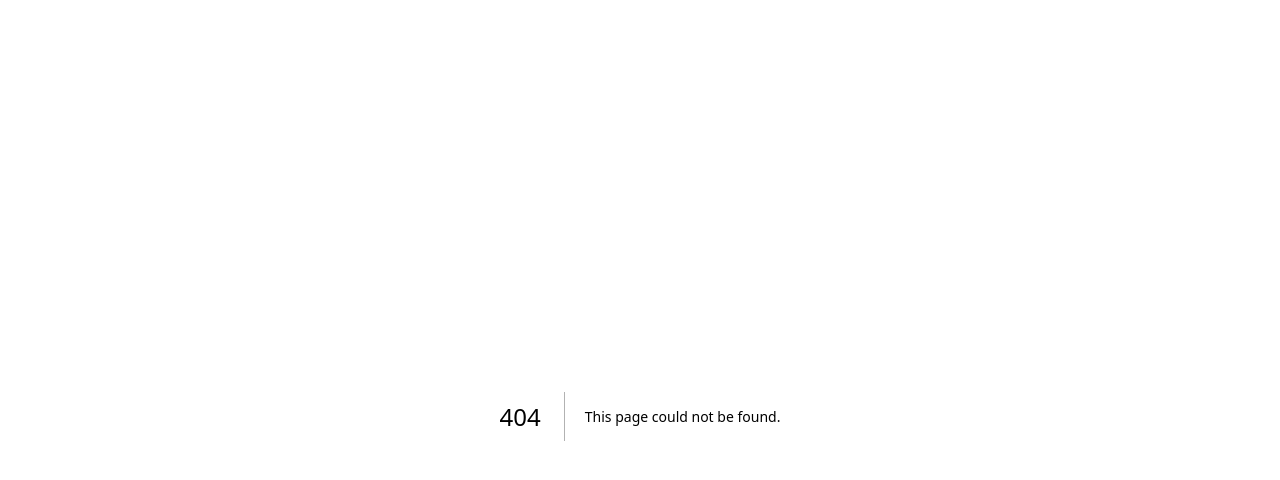
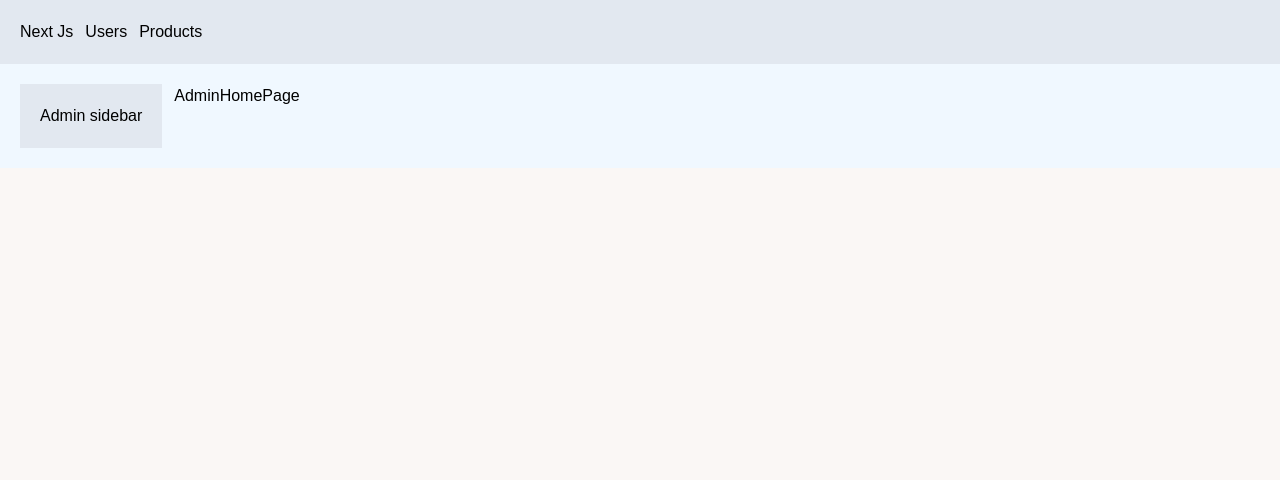
Before and after one commit to neda-jahadi/titan-1, a Next.js app: page /admin in a window 1280 px wide. Before the commit this address had no page. Shown: the top 480 px of the page. Built offline with nearby package versions, Linux system fonts and the light colour scheme.

Commit message:
Created admin layout and navbar for main layout

```diff
--- /dev/null
+++ b/app/admin/layout.tsx
@@ -0,0 +1,15 @@
+import React, { ReactNode } from 'react'
+interface Props {
+    children : ReactNode
+}
+
+const AdminLayout = ({children} : Props) => {
+  return (
+    <div className='flex'>
+        <aside className='bg-slate-200 p-5 mr-3'>Admin sidebar</aside>
+        <div>{children}</div>
+    </div>
+  )
+}
+
+export default AdminLayout
--- /dev/null
+++ b/app/admin/page.tsx
@@ -0,0 +1,9 @@
+import React from 'react'
+
+const AdminHomePage = () => {
+  return (
+    <div>AdminHomePage</div>
+  )
+}
+
+export default AdminHomePage
--- a/app/globals.css
+++ b/app/globals.css
@@ -3,8 +3,7 @@
 @tailwind utilities;
 
 :root {
-  --background: #ffffff;
-  --foreground: #171717;
+  --foreground-rgb: 255, 255, 255;
 }
 
 @media (prefers-color-scheme: dark) {
@@ -15,14 +14,13 @@
 }
 
 body {
-  color: var(--foreground);
-  background: beige;
+  color: black;
   font-family: Arial, Helvetica, sans-serif;
-  padding: 1em;
+  background-color: aliceblue;
 }
 
-@layer utilities {
-  .text-balance {
-    text-wrap: balance;
+@layer base {
+  h1 {
+    @apply font-extrabold text-2xl mb-3;
   }
 }
--- a/app/layout.tsx
+++ b/app/layout.tsx
@@ -1,6 +1,7 @@
 import type { Metadata } from "next";
 import localFont from "next/font/local";
 import "./globals.css";
+import NavBar from "./navbar";
 
 const geistSans = localFont({
   src: "./fonts/GeistVF.woff",
@@ -28,7 +29,8 @@ export default function RootLayout({
       <body
         className={`${geistSans.variable} ${geistMono.variable} antialiased`}
       >
-        {children}
+        <NavBar />
+        <main className="p-5">{children}</main>
       </body>
     </html>
   );
--- /dev/null
+++ b/app/navbar.tsx
@@ -0,0 +1,14 @@
+import React from 'react'
+import Link from "next/link";
+
+const navbar = () => {
+  return (
+    <div className='flex bg-slate-200 p-5'>
+        <Link className="mr-3" href="/">Next Js</Link>
+        <Link className="mr-3" href="/users">Users</Link>
+        <Link href="/products">Products</Link>
+    </div>
+  )
+}
+
+export default navbar
```
